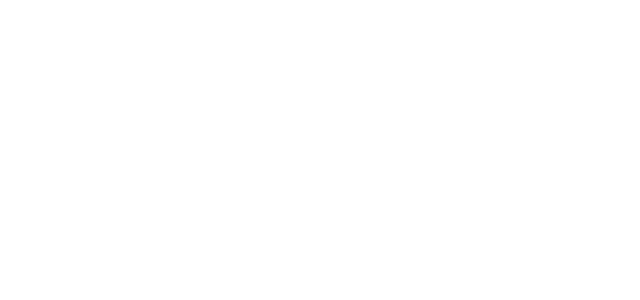
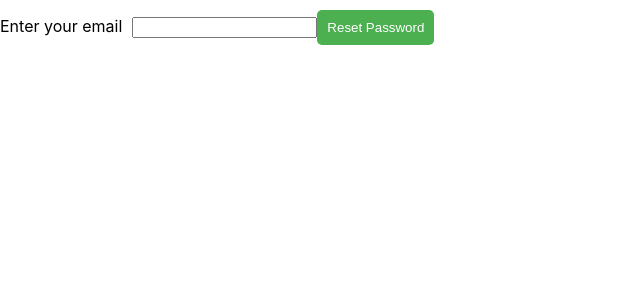
Before and after one commit to Balwantkiraula/ExpenseTrackerReact, a React (Create React App) app: page /forgotP in a window 1280 px wide. Before the commit this address had no page. Shown: the top 300 px of the page, without its empty margins (0-640 px from the left). Built offline with nearby package versions, Linux system fonts and the light colour scheme.

Commit message:
forgot password

```diff
--- a/src/App.js
+++ b/src/App.js
@@ -7,6 +7,7 @@ import React from 'react';
 import { BrowserRouter,Routes,Route, NavLink } from 'react-router-dom';
 import { useEffect, useState } from 'react';
 import Profile from './components/pages/Profile';
+import ForgotPassword from './components/pages/ForgotPassword';
 
 function App() {
   const [token,setToken] = useState('');
@@ -28,7 +29,9 @@ function App() {
         <Route path='/' element={<SignUp/>}/>
         <Route path='/login' element={ <Login />}/>
         <Route path='/profile' element={   <Profile/>}/>
+        <Route path='/forgotP' element={<ForgotPassword /> }/>
       </Routes>
+
     </div>
 
   );
--- /dev/null
+++ b/src/components/pages/ForgotPassword.js
@@ -0,0 +1,33 @@
+import {useRef} from 'react'
+
+const ForgotPassword=()=>{
+    const emailRef=useRef();
+
+    const submitHandler = async (e)=>{
+        e.preventDefault();
+        const enteredEmail = emailRef.current.value;
+        const res = await fetch('https://identitytoolkit.googleapis.com/v1/accounts:sendOobCode?key=AIzaSyAJcNKKSIcUVsLmg9FdEsajZCwyPCR5cZw',{
+            method:'POST',
+            body:JSON.stringify({
+                requestType:'PASSWORD_RESET',
+                email:enteredEmail
+            })
+
+        });
+        if(res.ok){
+            const data=res.json();
+
+        }else{
+            console.log("error");
+        }
+    }
+    return(<div>
+        <form onSubmit={submitHandler}>
+            <label htmlFor="forgotemail">Enter your email</label>
+            <input type="email" id="forgotemail" ref={emailRef}></input>
+            <button type="submit">Reset Password</button>
+        </form>
+    </div>)
+}
+
+export default ForgotPassword;
--- a/src/components/pages/Login.js
+++ b/src/components/pages/Login.js
@@ -39,8 +39,10 @@ const Login = () =>{
                 <label htmlFor="p">Password</label>
                 <input type="password" id="p" placeholder="Enter password" required ref={passwRef} />
             </div>
-
+            <Link to='/forgotP'>Forgot Password</Link>
+            <div>
             <button type="submit">Login</button>
+            </div>
             <div>
               <Link to='/'>Don't have an account : Sign Up</Link>
             </div>
```
